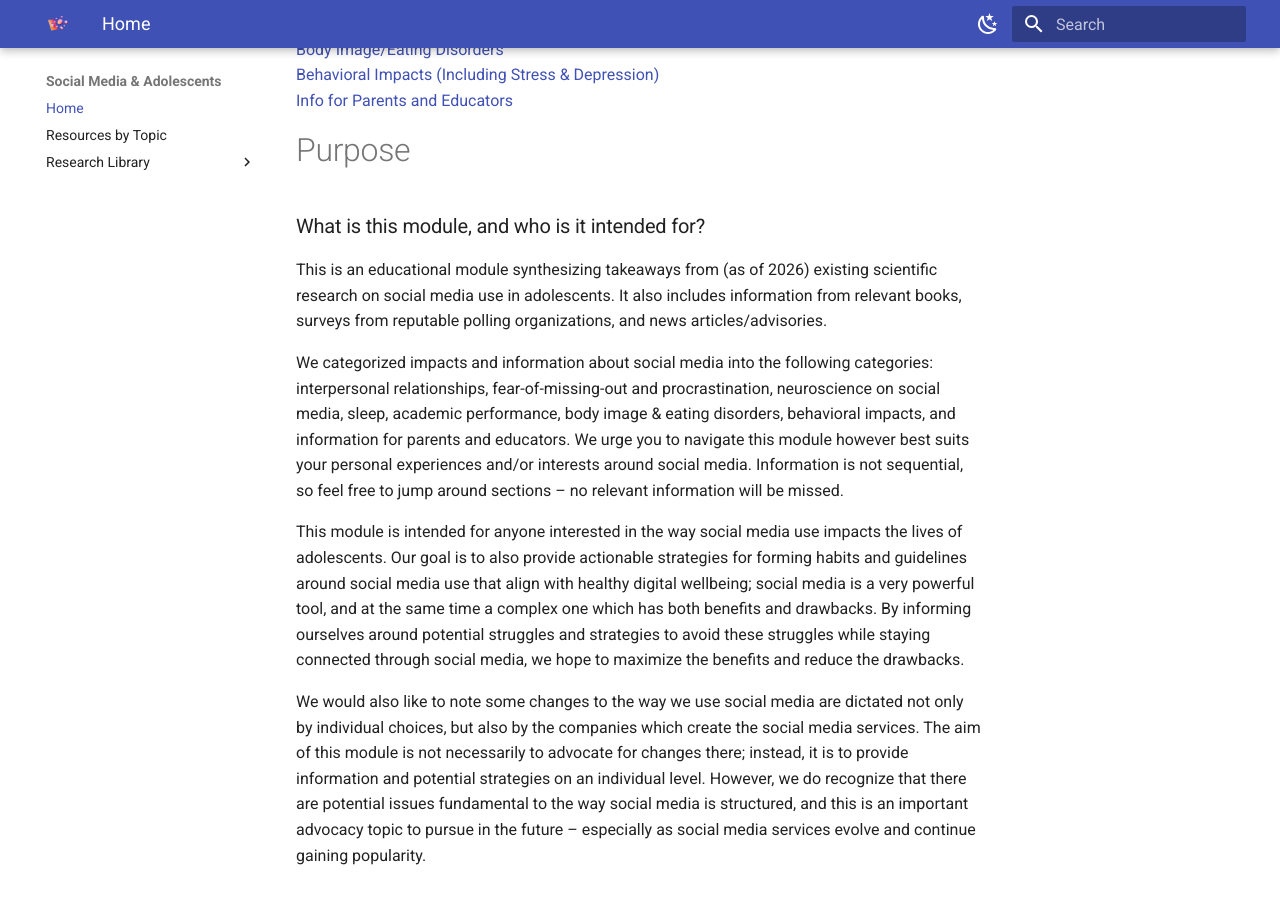
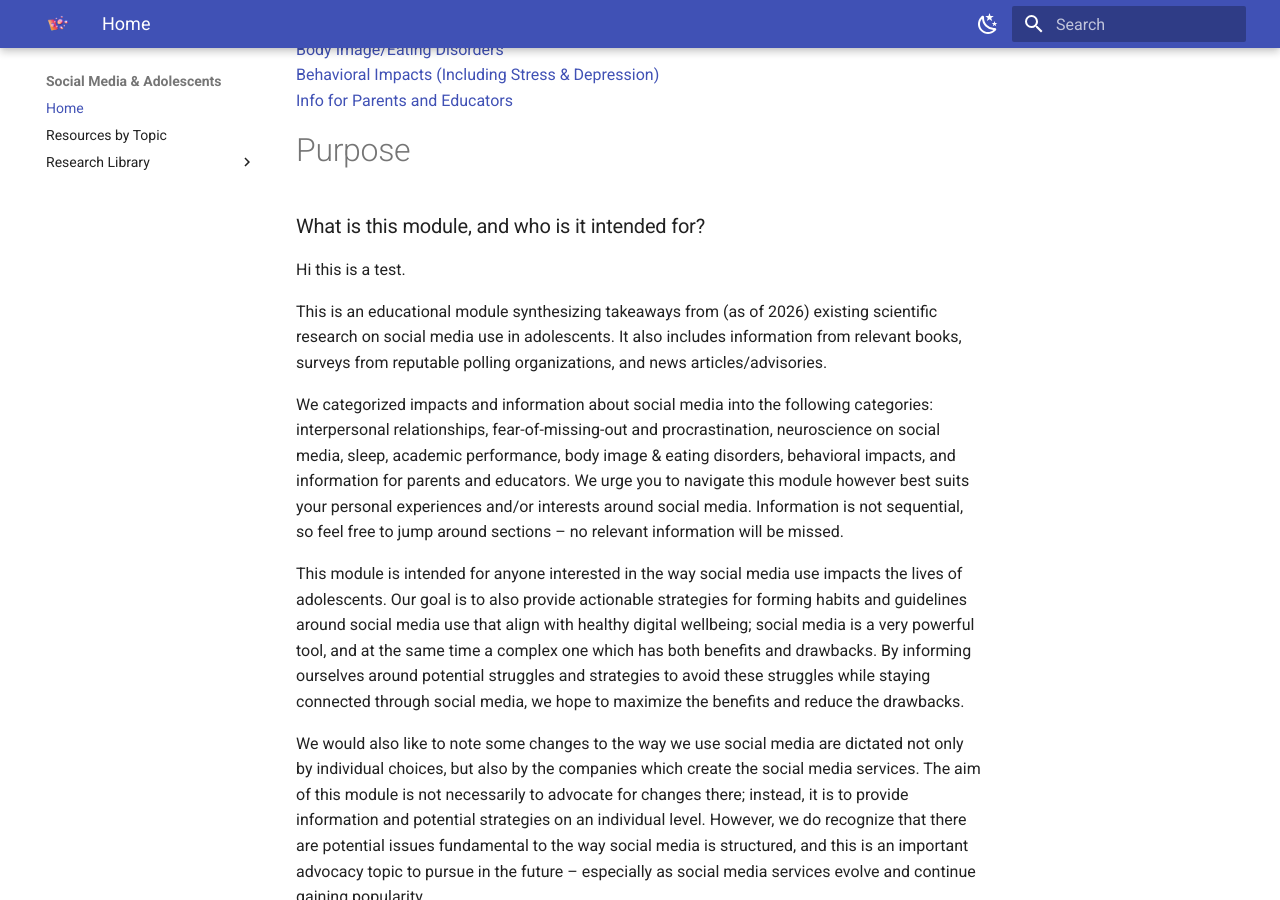
Before and after one commit to alberteks/smu-project-site, an MkDocs documentation site: the page built from docs/index.md, in a window 1280 px wide and 900 px high, scrolled down 354 px. Built offline with MkDocs 1.6.1 and Material for MkDocs 9.7.7, drawn with Linux system fonts in a browser that asks for light colours.

Commit message:
added testing text

```diff
--- a/docs/index.md
+++ b/docs/index.md
@@ -15,6 +15,8 @@ To quickly find resources by topic, see [this tab](resources-by-topic.md).
 # Purpose
 
 ### What is this module, and who is it intended for?
+
+Hi this is a test.
 
 This is an educational module synthesizing takeaways from (as of 2026\) existing scientific research on social media use in adolescents. It also includes information from relevant books, surveys from reputable polling organizations, and news articles/advisories.
 
```
